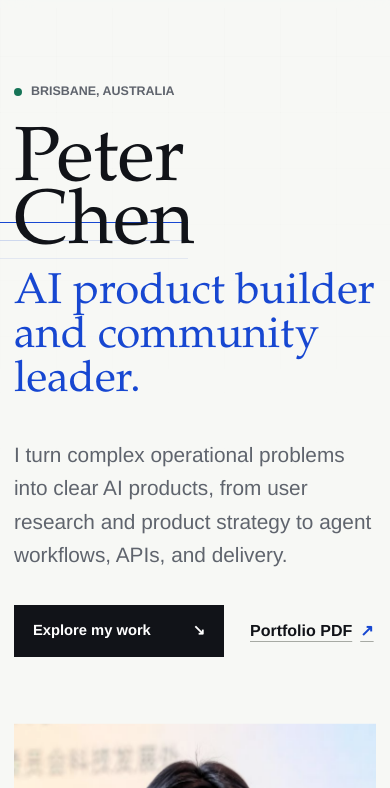
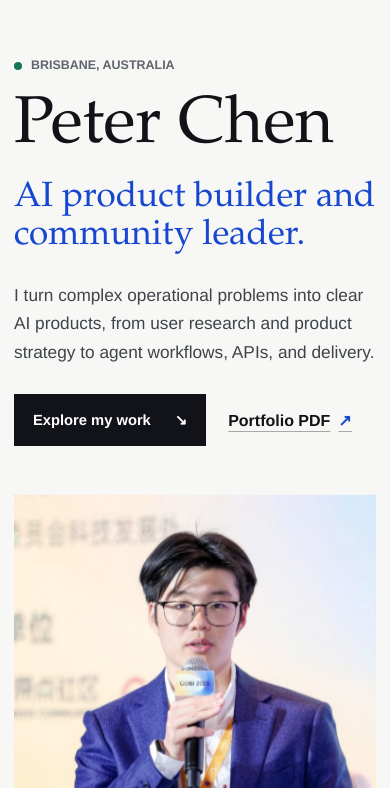
Before and after one commit to ZhiweiChen-coder/ZhiweiChen_Portfolio, a plain HTML site: page index.html in a window 390 px wide. Shown: the part 56-844 px from the top of the page. Drawn offline with Linux system fonts and the light colour scheme.

Commit message:
Fix mobile hero obstruction and improve readability
Hide decorative rule striking through the name, scale headline fluidly,
loosen line-height, darken lede text, tighten hero spacing.

Co-Authored-By: Claude Sonnet 5.5 <noreply@anthropic.com>

```diff
--- a/styles.css
+++ b/styles.css
@@ -1143,20 +1143,54 @@ h1 {
 
   .hero {
     grid-template-columns: 1fr;
+    gap: 36px;
     min-height: auto;
-    padding: 70px 0 46px;
+    padding: 44px 0 46px;
+  }
+
+  /* decorative rule struck through the name on narrow screens */
+  .hero::before {
+    display: none;
+  }
+
+  body::before {
+    opacity: 0.2;
+  }
+
+  .status {
+    margin-bottom: 20px;
   }
 
   h1 {
-    font-size: 4.8rem;
+    margin-bottom: 20px;
+    font-size: clamp(3.6rem, 17vw, 4.8rem);
+    line-height: 0.96;
   }
 
   .hero-role {
-    font-size: 2.7rem;
+    margin-bottom: 24px;
+    font-size: clamp(2rem, 9vw, 2.5rem);
+    line-height: 1.1;
+  }
+
+  .hero-lede {
+    margin-bottom: 28px;
+    color: #3f434b;
+    font-size: 1.08rem;
+    line-height: 1.65;
+  }
+
+  .hero-actions {
+    gap: 12px 22px;
+  }
+
+  .button-primary {
+    min-width: 0;
+    gap: 24px;
   }
 
   .hero-portrait {
-    margin-top: 14px;
+    margin-top: 0;
   }
 
   .hero-portrait img {
```
